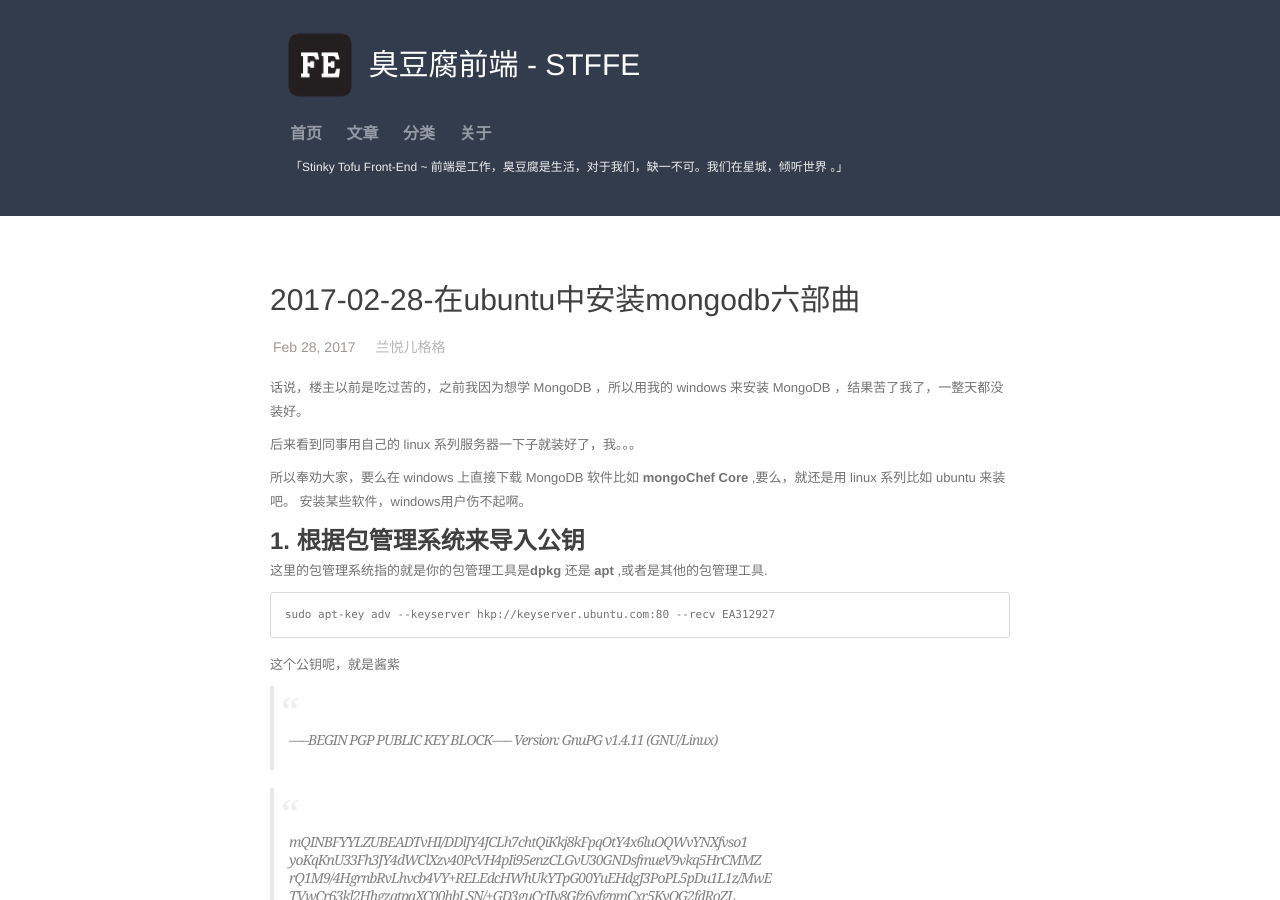
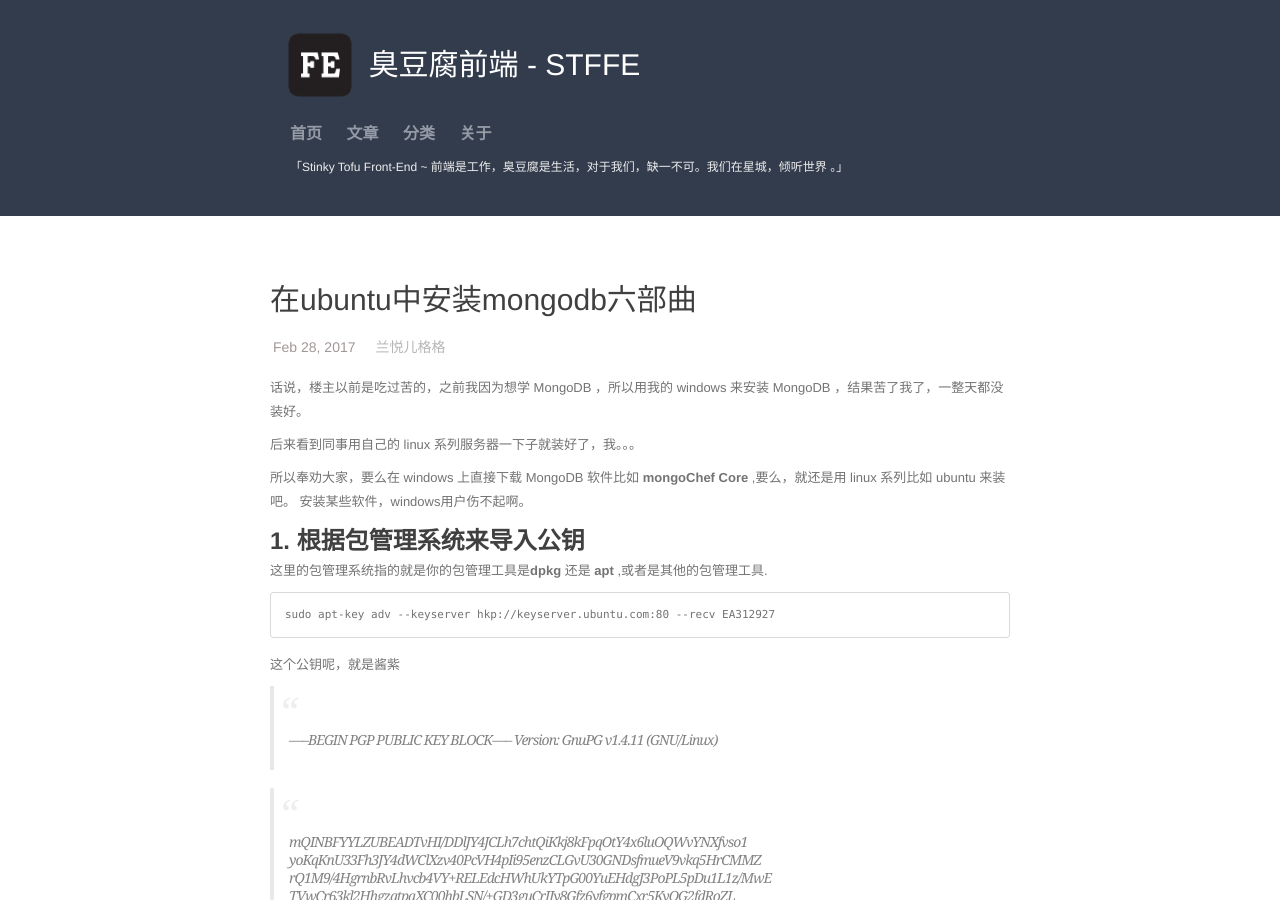
Before and after one commit to STFFE/stffe.github.com, a Jekyll site: the page built from _posts/2017-02-28-在ubuntu中安装mongodb六部曲.markdown, in a window 1280 px wide and 900 px high. Built offline with Jekyll 4.4.1, drawn with Linux system fonts in a browser that asks for light colours; comment, search, counter and statistics services are not loaded.

Commit message:
update: update two post title

```diff
--- a/_posts/2017-02-28-在ubuntu中安装mongodb六部曲.markdown
+++ b/_posts/2017-02-28-在ubuntu中安装mongodb六部曲.markdown
@@ -1,6 +1,6 @@
 ---
 layout: post
-title:  "2017-02-28-在ubuntu中安装mongodb六部曲"
+title:  "在ubuntu中安装mongodb六部曲"
 date:   2017-02-28
 categories: DB
 author: "兰悦儿格格"
--- a/_posts/2017-03-03-学习Vue源码.markdown
+++ b/_posts/2017-03-03-学习Vue源码.markdown
@@ -1,6 +1,6 @@
 ---
 layout: post
-title:  "2017-03-03-学习Vue.js源码"
+title:  "学习Vue.js源码"
 date:   2017-03-03
 categories: Vue
 author: "Fedora"
```
